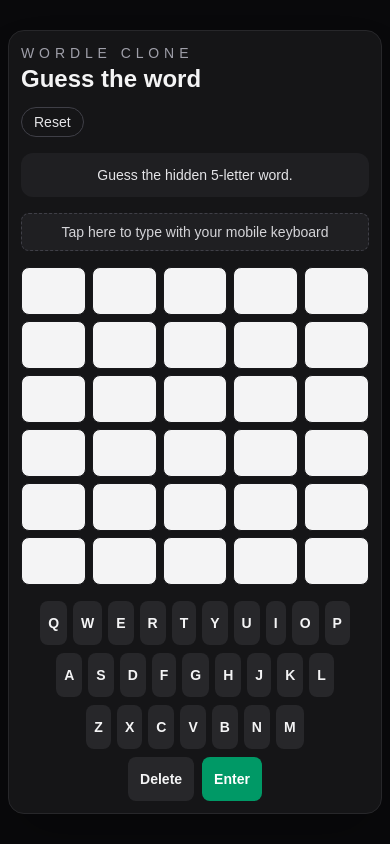
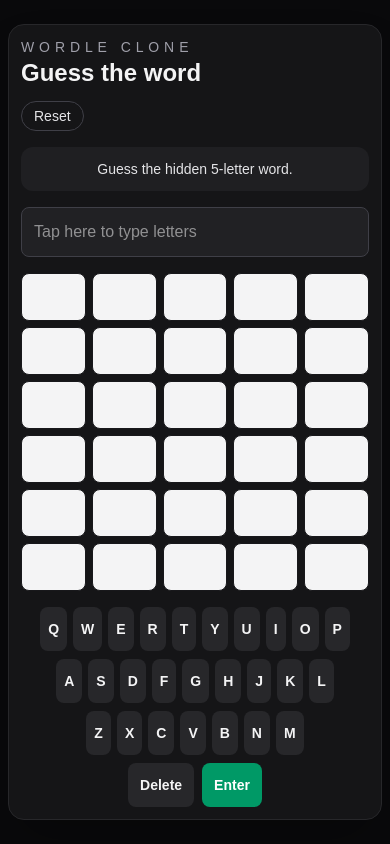
Before and after one commit to franco-ortega/wordle-clone, a Next.js app: page / in a window 390 px wide. Built offline with nearby package versions, Linux system fonts and the light colour scheme.

Commit message:
fix mobile keyboard access

```diff
--- a/src/app/page.tsx
+++ b/src/app/page.tsx
@@ -203,16 +203,9 @@ export default function Home() {
 					autoCorrect='off'
 					spellCheck={false}
 					autoComplete='off'
-					className='sr-only'
+					placeholder='Tap here to type letters'
+					className='mb-4 w-full rounded-lg border border-zinc-700 bg-zinc-800/70 px-3 py-3 text-base text-white outline-none transition focus:border-emerald-500 sm:mb-5'
 				/>
-
-				<button
-					type='button'
-					onClick={() => inputRef.current?.focus()}
-					className='mb-4 w-full rounded-lg border border-dashed border-zinc-700 bg-zinc-800/60 px-3 py-2 text-center text-sm text-zinc-300 transition hover:bg-zinc-800 sm:mb-5'
-				>
-					Tap here to type with your mobile keyboard
-				</button>
 
 				<div
 					className='mb-4 grid grid-cols-5 gap-1.5 sm:mb-6 sm:gap-2'
```
